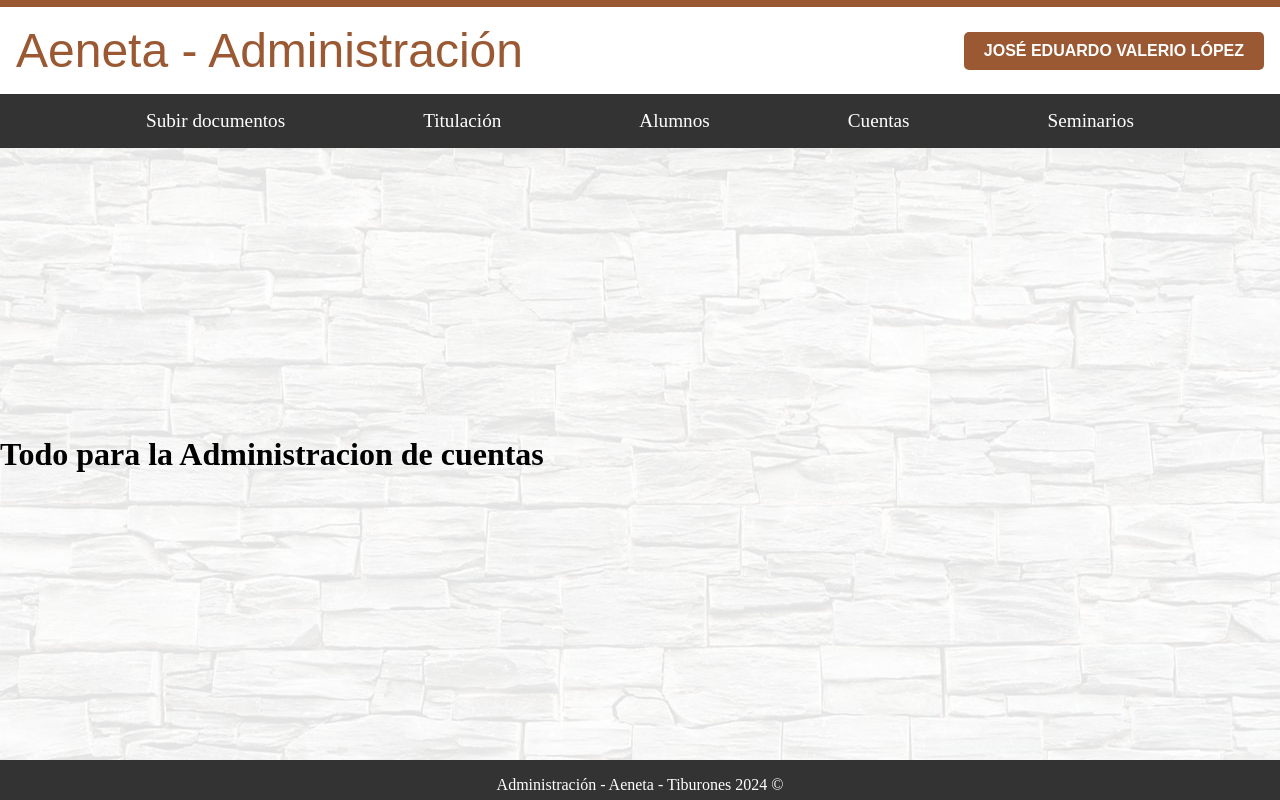
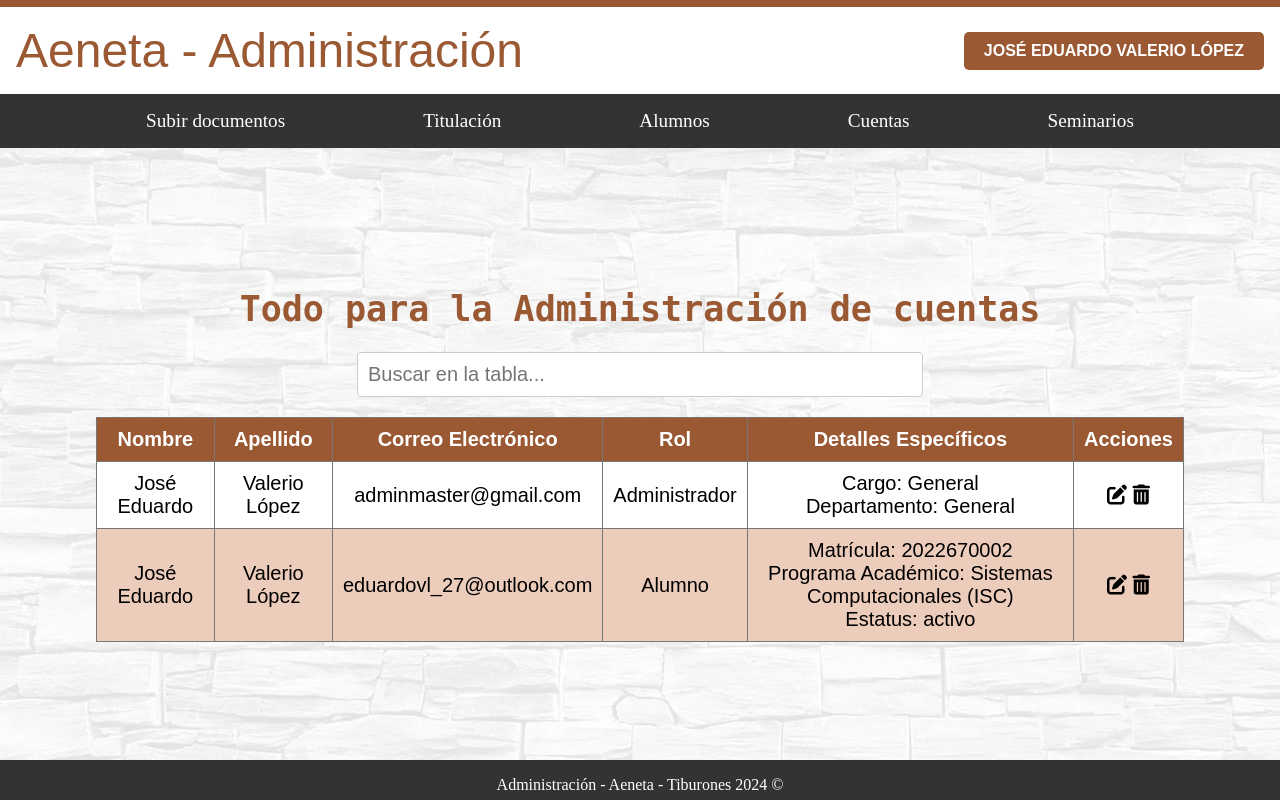
Before and after one commit to JEduardoVL/ISW_Proyecto_Tiburones, a Django app: page /administracion/cuentas/administrar_cuentas/ in a window 1280 px wide. Run offline with Django 5.2, Linux system fonts and the light colour scheme; a user stored in the database is signed in; data comes from the database, SQL or seed files in the repository; both versions use the stored data as it was after the commit; some libraries are stand-ins or nearby versions.

Commit message:
Tabla para la administración de todo tipo de usuario

```diff
--- /dev/null
+++ b/administracion/static/scripts/filtro_cuentas.js
@@ -0,0 +1,21 @@
+function filterTable() {
+    var input, filter, table, tr, td, i, txtValue;
+    input = document.getElementById("searchInput");
+    filter = input.value.toUpperCase();
+    table = document.getElementById("userTable");
+    tr = table.getElementsByTagName("tr");
+
+    for (i = 1; i < tr.length; i++) {
+      tr[i].style.display = "none";
+      td = tr[i].getElementsByTagName("td");
+      for (var j = 0; j < td.length; j++) {
+        if (td[j]) {
+          txtValue = td[j].textContent || td[j].innerText;
+          if (txtValue.toUpperCase().indexOf(filter) > -1) {
+            tr[i].style.display = "";
+            break;
+          }
+        }
+      }
+    }
+  }
--- /dev/null
+++ b/administracion/static/scripts/modificar_usuarios.js
@@ -0,0 +1,215 @@
+function editarUsuario(userId) {
+    const url = `/administracion/cuentas/get-user-details/${userId}/`;
+    fetch(url)
+      .then(response => {
+        if (!response.ok) {
+          throw new Error('Network response was not ok: ' + response.statusText);
+        }
+        return response.json();
+      })
+      .then(data => {
+        if (!data) {
+          console.error('Datos del usuario no están disponibles o la respuesta no está estructurada correctamente');
+          return;
+        }
+        let formulario = '';
+        if (data.is_alumno) {
+          formulario = `
+            <form id="edit-form">
+              <input type="text" name="nombre" placeholder="Nombre" class="swal2-input" value="${data.nombre}">
+              <input type="text" name="apellido" placeholder="Apellido" class="swal2-input" value="${data.apellido}">
+              <input type="email" name="correo_electronico" placeholder="Correo Electrónico" class="swal2-input" value="${data.correo_electronico}">
+              <input type="text" placeholder="Tipo de Usuario: Alumno" class="swal2-input" readonly>
+              <input type="text" name="matricula" placeholder="Matrícula" class="swal2-input" value="${data.matricula}">
+              <input type="text" name="programa_academico" placeholder="Programa Académico" class="swal2-input" value="${data.programa_academico}">
+              <select name="estatus" class="swal2-input">
+                <option value="activo" ${data.estatus === 'activo' ? 'selected' : ''}>Activo</option>
+                <option value="egresado" ${data.estatus === 'egresado' ? 'selected' : ''}>Egresado</option>
+              </select>
+            </form>
+          `;
+        }else if (data.is_docente) {
+          formulario = `
+            <form id="edit-form">
+              <input type="text" name="nombre" placeholder="Nombre" class="swal2-input" value="${data.nombre}">
+              <input type="text" name="apellido" placeholder="Apellido" class="swal2-input" value="${data.apellido}">
+              <input type="email" name="correo_electronico" placeholder="Correo Electrónico" class="swal2-input" value="${data.correo_electronico}">
+              <input type="text" placeholder="Tipo de Usuario: Docente" class="swal2-input" readonly>
+              <input type="text" name="especialidad" placeholder="Especialidad" class="swal2-input" value="${data.especialidad}">
+              <input type="text" name="departamento_docente" placeholder="Departamento" class="swal2-input" value="${data.departamento_docente}">
+            </form>
+          `;
+        } else if (data.is_administrador) {
+          formulario = `
+            <form id="edit-form">
+              <input type="text" name="nombre" placeholder="Nombre" class="swal2-input" value="${data.nombre}">
+              <input type="text" name="apellido" placeholder="Apellido" class="swal2-input" value="${data.apellido}">
+              <input type="email" name="correo_electronico" placeholder="Correo Electrónico" class="swal2-input" value="${data.correo_electronico}">
+              <input type="text" placeholder="Tipo de Usuario: Administrador" class="swal2-input" readonly>
+              <input type="text" name="cargo" placeholder="Cargo" class="swal2-input" value="${data.cargo}">
+              <input type="text" name="departamento_admin" placeholder="Departamento" class="swal2-input" value="${data.departamento_admin}">
+            </form>
+          `;
+        }
+
+        if (formulario) {
+          Swal.fire({
+            title: 'Editar Usuario',
+            html: formulario,
+            showCancelButton: true,
+            confirmButtonText: 'Actualizar',
+            cancelButtonText: 'Cancelar',
+            preConfirm: () => {
+    const form = Swal.getPopup().querySelector('#edit-form');
+    const nombre = form.querySelector('[name="nombre"]').value;
+    const apellido = form.querySelector('[name="apellido"]').value;
+    const correo_electronico = form.querySelector('[name="correo_electronico"]').value;
+
+    // Define un objeto para capturar los valores de los campos
+    let data = {
+      nombre: nombre,
+      apellido: apellido,
+      correo_electronico: correo_electronico
+    };
+
+    // Comprobar y añadir campos de alumno si están presentes
+    const matricula = form.querySelector('[name="matricula"]');
+    const programa_academico = form.querySelector('[name="programa_academico"]');
+    const estatus = form.querySelector('[name="estatus"]');
+    if (matricula && programa_academico && estatus) {
+      data.matricula = matricula.value;
+      data.programa_academico = programa_academico.value;
+      data.estatus = estatus.value;
+    }
+
+    // Comprobar y añadir campos de docente si están presentes
+    const especialidad = form.querySelector('[name="especialidad"]');
+    const departamento_docente = form.querySelector('[name="departamento_docente"]');
+    if (especialidad && departamento_docente) {
+      data.especialidad = especialidad.value;
+      data.departamento_docente = departamento_docente.value;
+    }
+
+    // Comprobar y añadir campos de administrador si están presentes
+    const cargo = form.querySelector('[name="cargo"]');
+    const departamento_admin = form.querySelector('[name="departamento_admin"]');
+    if (cargo && departamento_admin) {
+      data.cargo = cargo.value;
+      data.departamento_admin = departamento_admin.value;
+    }
+
+    return data;
+  }
+
+          }).then((result) => {
+            if (result.isConfirmed) {
+              actualizarUsuario(userId, result.value);
+            }
+          });
+        }
+      })
+      .catch(error => {
+        console.error('There has been a problem with your fetch operation:', error);
+      });
+  }
+
+  function cerrarFormulario() {
+    document.body.removeChild(document.querySelector('#edit-form').parentNode);
+  }
+
+  function actualizarUsuario(userId, userData) {
+    fetch(`/administracion/cuentas/update-user/${userId}/`, {
+      method: 'POST',
+      headers: {
+        'Content-Type': 'application/json',
+        'X-CSRFToken': getCookie('csrftoken') // Asegúrate de obtener el token CSRF de Django
+      },
+      body: JSON.stringify(userData)
+    })
+    .then(response => {
+      if (!response.ok) {
+        throw new Error('Network response was not ok');
+      }
+      return response.json();
+    })
+    .then(data => {
+      Swal.fire('Actualizado', 'El usuario ha sido actualizado con éxito.', 'success').then((result) => {
+        if (result.isConfirmed || result.isDismissed) {
+          window.location.reload(); // Esto recargará la página
+        }
+      });
+    })
+    .catch(error => {
+      console.error('Failed to update user:', error);
+      Swal.fire('Error', 'Hubo un problema al actualizar el usuario.', 'error');
+    });
+  }
+
+  function getCookie(name) {
+    let cookieValue = null;
+    if (document.cookie && document.cookie !== '') {
+      const cookies = document.cookie.split(';');
+      for (let i = 0; i < cookies.length; i++) {
+        const cookie = cookies[i].trim();
+        if (cookie.substring(0, name.length + 1) === (name + '=')) {
+          cookieValue = decodeURIComponent(cookie.substring(name.length + 1));
+          break;
+        }
+      }
+    }
+    return cookieValue;
+  }
+
+  function deleteUsuario(userId) {
+      let userUrl = `/administracion/cuentas/${userId}/delete/`;
+
+      swal.fire({
+          title: '¿Estás seguro?',
+          text: "¡No podrás revertir esto!",
+          icon: 'warning',
+          showCancelButton: true,
+          confirmButtonColor: '#3085d6',
+          cancelButtonColor: '#d33',
+          confirmButtonText: 'Sí, eliminarlo!',
+          cancelButtonText: 'Cancelar'
+      }).then((result) => {
+          if (result.isConfirmed) {
+              fetch(userUrl, {
+                  method: 'DELETE',
+                  headers: {
+                      'X-CSRFToken': getCookie('csrftoken')
+                  }
+              })
+              .then(response => {
+                  if (!response.ok) {
+                      throw new Error('Network response was not ok');
+                  }
+                  return response.json();
+              })
+              .then(data => {
+                  if (data.status === 'success') {
+                      swal.fire(
+                          'Eliminado!',
+                          'El usuario ha sido eliminado.',
+                          'success'
+                      );
+                      location.reload();
+                  } else {
+                      swal.fire(
+                          'Error!',
+                          'No se pudo eliminar el usuario.',
+                          'error'
+                      );
+                  }
+              })
+              .catch(error => {
+                  console.error('Error during fetch:', error);
+                  swal.fire(
+                      'Error!',
+                      'Hubo un problema con la petición.',
+                      'error'
+                  );
+              });
+          }
+      });
+  }
--- /dev/null
+++ b/administracion/static/styles/administrar_cuentas.css
@@ -0,0 +1,8 @@
+#searchInput {
+    width: 50%;
+    display: block;  /* El input se trata como un bloque para aplicar márgenes */
+    margin-top: 20px;  /* Espacio de 20px por encima del input */
+    margin-bottom: 20px;  /* Espacio de 20px por debajo del input */
+    margin-left: auto;  /* Centra horizontalmente */
+    margin-right: auto;  /* Centra horizontalmente */
+}
--- a/administracion/templates/administracion/cuentas/administrar_cuentas.html
+++ b/administracion/templates/administracion/cuentas/administrar_cuentas.html
@@ -1,7 +1,63 @@
 {% extends "base_generic_Administracion.html" %}
-
+{% load static%}
 {% block content %}
   <div id="fondo">
-    <h1>Todo para la Administracion de cuentas</h1>
+    <div class="contenedor_principal letra_texto">
+      <h1 class="letra_titulos">Todo para la Administración de cuentas</h1>
+      <!-- Barra de búsqueda -->
+      <input type="text" id="searchInput" onkeyup="filterTable()" placeholder="Buscar en la tabla..." class="letra_texto">
+      <table border="1" id="userTable">
+        <thead>
+          <tr>
+            <th>Nombre</th>
+            <th>Apellido</th>
+            <th>Correo Electrónico</th>
+            <th>Rol</th>
+            <th>Detalles Específicos</th>
+            <th>Acciones</th>
+          </tr>
+        </thead>
+        <tbody>
+          {% for usuario in usuarios %}
+          <tr>
+            <td>{{ usuario.nombre }}</td>
+            <td>{{ usuario.apellido }}</td>
+            <td>{{ usuario.correo_electronico }}</td>
+            <td>
+              {% if usuario.is_administrador %}
+                Administrador
+              {% elif usuario.is_alumno %}
+                Alumno
+              {% elif usuario.is_docente %}
+                Docente
+              {% else %}
+                No definido
+              {% endif %}
+            </td>
+            <td>
+              {% if usuario.is_alumno %}
+                Matrícula: {{ usuario.matricula }}<br>
+                Programa Académico: {{ usuario.programa_academico }}<br>
+                Estatus: {{ usuario.estatus }}
+              {% elif usuario.is_docente %}
+                Especialidad: {{ usuario.especialidad }}<br>
+                Departamento: {{ usuario.departamento_docente }}
+              {% elif usuario.is_administrador %}
+                Cargo: {{ usuario.cargo }}<br>
+                Departamento: {{ usuario.departamento_admin }}
+              {% endif %}
+            </td>
+            <td>
+              <i class="fas fa-edit" onclick="editarUsuario('{{ usuario.id }}')"></i> <!-- Icono editar -->
+              <i class="fas fa-trash-alt" onclick="deleteUsuario('{{ usuario.id }}')"></i><!-- Icono eliminar -->
+          </td>
+          </tr>
+          {% endfor %}
+        </tbody>
+      </table>
+    </div>
   </div>
+  <script src="{% static 'scripts/modificar_usuarios.js' %}"></script>
+  <script src="{% static 'scripts/filtro_cuentas.js' %}"></script>
+
 {% endblock %}
--- a/administracion/templates/base_generic_Administracion.html
+++ b/administracion/templates/base_generic_Administracion.html
@@ -13,6 +13,8 @@
     <link rel="stylesheet" type="text/css" href="{% static 'styles/nav_bar.css' %}">
     <link rel="stylesheet" type="text/css" href="{% static 'styles/alumno.css' %}">
     <link rel="stylesheet" type="text/css" href="{% static 'styles/crear_cuentas.css' %}">
+    <link rel="stylesheet" type="text/css" href="{% static 'styles/administrar_cuentas.css' %}">
+
     <!-- Para los iconos-->
     <link rel="stylesheet" href="https://cdnjs.cloudflare.com/ajax/libs/font-awesome/6.0.0-beta3/css/all.min.css">
     <!-- Para las alertas de SweetAlert-->
--- a/administracion/urls.py
+++ b/administracion/urls.py
@@ -23,6 +23,11 @@
     alumnos_view,
     create_user,
     agregar_convocatoria,
+    get_user_details,
+    get_alumno_data,
+    update_user,
+    delete_user
+
 )
 from administracion import views
 
@@ -49,7 +54,10 @@
     path('cuentas/administrar_cuentas/', AdministracionAdminCuentas.as_view(), name='administrar_cuentas'),
     path('cuentas/crear_cuentas/', views.create_user, name='crear_cuentas'),
     path('cuentas/crear-usuario/', create_user, name='create_user'),  # Define la ruta y un nombre para la URL
-
+    path('cuentas/get-user-details/<int:user_id>/', views.get_user_details, name='get-user-details'),
+    path('cuentas/update-user/<int:user_id>/', views.update_user, name='update-user'),
+    path('cuentas/update-user/<int:user_id>/', update_user, name='update-user'),
+    path('cuentas/<int:user_id>/delete/', views.delete_user, name='delete_user'),
 
     # alumnos
     path('alumnos/', alumnos_view, name='alumnos'),
--- a/administracion/views.py
+++ b/administracion/views.py
@@ -56,6 +56,14 @@
 
 class AdministracionAdminCuentas(AdminRequiredMixin, TemplateView):
     template_name = 'administracion/cuentas/administrar_cuentas.html'
+
+    def get_context_data(self, **kwargs):
+        context = super().get_context_data(**kwargs)
+        # Recuperar todos los usuarios
+        context['usuarios'] = CustomUser.objects.all()
+        return context
+
+
 
 def create_user(request):
     if request.method == 'POST':
@@ -170,3 +178,74 @@
         return JsonResponse({'status': 'success', 'message': 'Alumno eliminado correctamente'})
     except CustomUser.DoesNotExist:
         return JsonResponse({'status': 'error', 'message': 'Alumno no encontrado'}, status=404)
+
+# para cuentas generales
+def get_user_details(request, user_id):
+    user = CustomUser.objects.filter(id=user_id).first()
+    if user is None:
+        return JsonResponse({'error': 'Usuario no encontrado'}, status=404)
+
+    user_data = {
+        'nombre': user.nombre,
+        'apellido': user.apellido,
+        'correo_electronico': user.correo_electronico,
+        'is_alumno': user.is_alumno,
+        'is_docente': user.is_docente,
+        'is_administrador': user.is_administrador,
+        'matricula': user.matricula,
+        'programa_academico': user.programa_academico,
+        'estatus': user.estatus,
+        'especialidad': user.especialidad,
+        'departamento_docente': user.departamento_docente,
+        'cargo': user.cargo,
+        'departamento_admin': user.departamento_admin,
+    }
+    return JsonResponse(user_data)
+
+
+@require_http_methods(["POST"])
+def update_user(request, user_id):
+    try:
+        user_data = json.loads(request.body)
+        user = CustomUser.objects.get(id=user_id)
+
+        # Actualizar campos generales
+        user.nombre = user_data.get('nombre', user.nombre)
+        user.apellido = user_data.get('apellido', user.apellido)
+        user.correo_electronico = user_data.get('correo_electronico', user.correo_electronico)
+
+        # Condiciones específicas para Alumno
+        if user.is_alumno:
+            user.matricula = user_data.get('matricula', user.matricula)
+            user.programa_academico = user_data.get('programa_academico', user.programa_academico)
+            user.estatus = user_data.get('estatus', user.estatus)
+
+        # Condiciones específicas para Docente
+        if user.is_docente:
+            user.especialidad = user_data.get('especialidad', user.especialidad)
+            user.departamento_docente = user_data.get('departamento_docente', user.departamento_docente)
+
+        # Condiciones específicas para Administrador
+        if user.is_administrador:
+            user.cargo = user_data.get('cargo', user.cargo)
+            user.departamento_admin = user_data.get('departamento_admin', user.departamento_admin)
+
+        user.save()
+        return JsonResponse({'message': 'Usuario actualizado con éxito'}, status=200)
+    except CustomUser.DoesNotExist:
+        return JsonResponse({'error': 'Usuario no encontrado'}, status=404)
+    except Exception as e:
+        return JsonResponse({'error': str(e)}, status=500)
+
+@csrf_exempt
+@require_http_methods(["DELETE"])
+def delete_user(request, user_id):
+    if not request.user.is_authenticated or not request.user.is_administrador:
+        return JsonResponse({'status': 'error', 'message': 'No autorizado'}, status=403)
+
+    try:
+        user = CustomUser.objects.get(id=user_id)
+        user.delete()
+        return JsonResponse({'status': 'success', 'message': 'Usuario eliminado correctamente'})
+    except CustomUser.DoesNotExist:
+        return JsonResponse({'status': 'error', 'message': 'Usuario no encontrado'}, status=404)
```
Also changed, not shown: administracion/templates/administracion/alumnos/titulacion.html (deleted, +0 -7 lines), db.sqlite3.
